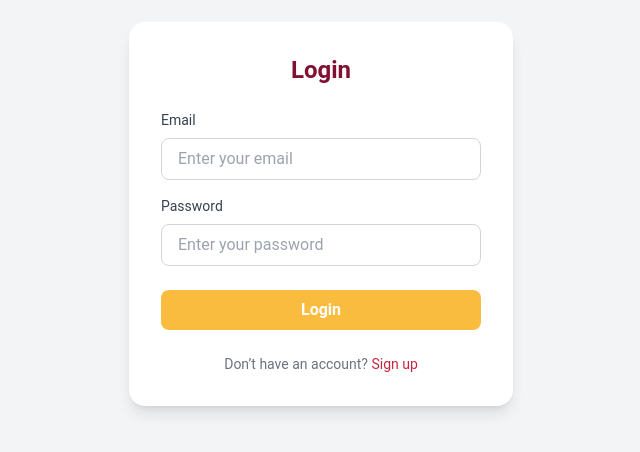
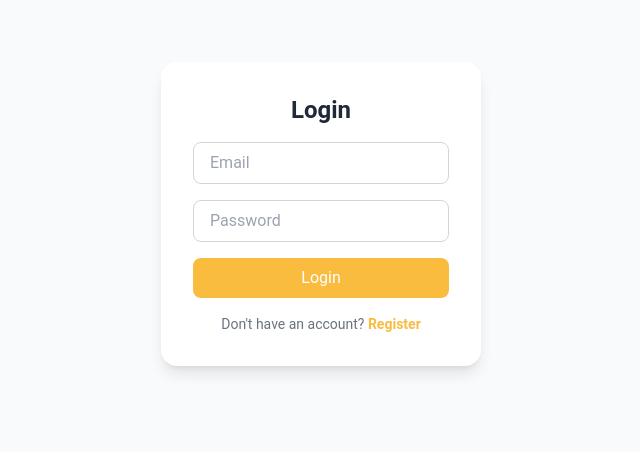
Before and after one commit to nashmglq/Budge-It-Buddy, a React (Create React App) app in the folder frontend/: page / in a window 1280 px wide. Shown: the part 186-638 px from the top of the page, without its empty margins (319-959 px from the left). Built offline with nearby package versions, Linux system fonts and the light colour scheme.

Commit message:
Feat = Login and Register page

```diff
--- a/frontend/package.json
+++ b/frontend/package.json
@@ -7,6 +7,7 @@
     "@testing-library/jest-dom": "^6.7.0",
     "@testing-library/react": "^16.3.0",
     "@testing-library/user-event": "^13.5.0",
+    "axios": "^1.11.0",
     "lucide-react": "^0.541.0",
     "react": "^19.1.1",
     "react-dom": "^19.1.1",
--- a/frontend/src/App.jsx
+++ b/frontend/src/App.jsx
@@ -1,47 +1,55 @@
-import {
-  BrowserRouter as Router,
-  Routes,
-  Route,
-  Navigate
-} from "react-router-dom";
-
+import React, { useContext } from "react";
+import { BrowserRouter as Router, Routes, Route, Navigate } from "react-router-dom";
 import { DashboardScreen } from "./screens/DashboardScreen";
 import { ExpenseScreen } from "./screens/ExpenseScreen";
 import { IncomeScreen } from "./screens/IncomeScreen";
 import { InsightScreen } from "./screens/InsightScreen";
 import UserAuthScreen from "./screens/UserAuthScreen";
+import { UserContext, UserProvider } from "./context/UserContext";
+
 
 function App() {
   return (
-    <Router>
-      <AppRoutes />
-    </Router>
+    <UserProvider>
+      <Router>
+        <Routes>
+          <Route
+            path="/"
+            element={<AuthWrapper><UserAuthScreen /></AuthWrapper>}
+          />
+          <Route
+            path="/home"
+            element={<PrivateRoute><DashboardScreen /></PrivateRoute>}
+          />
+          <Route
+            path="/expense"
+            element={<PrivateRoute><ExpenseScreen /></PrivateRoute>}
+          />
+          <Route
+            path="/income"
+            element={<PrivateRoute><IncomeScreen /></PrivateRoute>}
+          />
+          <Route
+            path="/insight"
+            element={<PrivateRoute><InsightScreen /></PrivateRoute>}
+          />
+          <Route path="*" element={<Navigate to="/" replace />} />
+        </Routes>
+      </Router>
+    </UserProvider>
   );
 }
 
-const AppRoutes = () => {
-  // Temporary fake auth flag (replace with real user logic later)
-  const isAuthenticated = false;
-
-  const PrivateRoute = ({ children }) => {
-    return isAuthenticated ? children : <Navigate to="/login" />;
-  };
-
-  return (
-    <Routes>
-      <Route path="/" element={<UserAuthScreen />} />
-      <Route path="/home" element={<DashboardScreen />} />
-      <Route path="/expense" element={<ExpenseScreen />} />
-      <Route path="/income" element={<IncomeScreen />} />
-      <Route path="/insight" element={<InsightScreen/>} />
-      <Route path="/expense" element={<ExpenseScreen />} />
-    </Routes>
-  );
+// Simple Private Route
+const PrivateRoute = ({ children }) => {
+  const { user } = useContext(UserContext);
+  return user ? children : <Navigate to="/" replace />;
 };
 
-const Root = () => {
-  const isAuthenticated = false; // stub for now
-  return isAuthenticated ? <Navigate to="/home" /> : <Navigate to="/login" />;
+// Redirect logged-in user away from login
+const AuthWrapper = ({ children }) => {
+  const { user } = useContext(UserContext);
+  return user ? <Navigate to="/home" replace /> : children;
 };
 
 export default App;
--- /dev/null
+++ b/frontend/src/context/UserContext.jsx
@@ -0,0 +1,30 @@
+import React, { createContext, useState } from "react";
+import axios from "axios";
+
+export const UserContext = createContext();
+
+export const UserProvider = ({ children }) => {
+  const [user, setUser] = useState(null);
+
+  const API = axios.create({
+    baseURL: "http://localhost:5001", // backend URL
+  });
+
+  const registerUser = async (name, email, password1, password2) => {
+    const res = await API.post("/auth/register", { name, email, password1, password2 });
+    return res.data;
+  };
+
+  const loginUser = async (email, password) => {
+    const res = await API.post("/auth/login", { email, password });
+    setUser({ email, token: res.data.success.token });
+    localStorage.setItem("token", res.data.success.token);
+    return res.data;
+  };
+
+  return (
+    <UserContext.Provider value={{ user, registerUser, loginUser }}>
+      {children}
+    </UserContext.Provider>
+  );
+};
--- a/frontend/src/screens/UserAuthScreen.jsx
+++ b/frontend/src/screens/UserAuthScreen.jsx
@@ -1,53 +1,100 @@
-import React from "react";
+import React, { useState, useContext } from "react";
+import { UserContext } from "../context/UserContext";
 
-function UserAuthScreen() {
+export default function UserAuthScreen() {
+  const { loginUser, registerUser } = useContext(UserContext);
+  const [isRegister, setIsRegister] = useState(false);
+  const [form, setForm] = useState({ name: "", email: "", password1: "", password2: "" });
+  const [loading, setLoading] = useState(false);
+  const [error, setError] = useState("");
+
+  const handleChange = (e) => setForm({ ...form, [e.target.name]: e.target.value });
+
+  const handleSubmit = async (e) => {
+    e.preventDefault();
+    setLoading(true);
+    setError("");
+
+    try {
+      if (isRegister) {
+        await registerUser(form.name, form.email, form.password1, form.password2);
+        setIsRegister(false);
+      } else {
+        await loginUser(form.email, form.password1);
+      }
+    } catch (err) {
+      setError(err.response?.data?.error || "Something went wrong");
+    } finally {
+      setLoading(false);
+    }
+  };
+
   return (
-    <div className="h-screen flex items-center justify-center bg-gray-100 dark:bg-gray-900">
-      <div className="bg-white p-8 rounded-2xl shadow-lg w-96">
-
-        <h1 className="text-2xl font-bold text-dark mb-6 text-center">
-          Login
+    <div className="h-screen flex items-center justify-center bg-gray-50 dark:bg-gray-900">
+      <div className="bg-white dark:bg-gray-800 p-8 rounded-2xl shadow-lg w-80">
+        <h1 className="text-2xl font-bold text-gray-800 dark:text-gray-100 mb-4 text-center">
+          {isRegister ? "Register" : "Login"}
         </h1>
 
-        <div className="mb-4">
-          <label className="block text-gray-700 mb-2 text-sm">Email</label>
+        {error && <p className="text-red-500 text-sm mb-2">{error}</p>}
+
+        <form onSubmit={handleSubmit} className="space-y-4">
+          {isRegister && (
+            <input
+              type="text"
+              name="name"
+              placeholder="Name"
+              value={form.name}
+              onChange={handleChange}
+              className="w-full px-4 py-2 rounded-lg border border-gray-300 focus:outline-none focus:ring focus:ring-primary"
+            />
+          )}
           <input
             type="email"
-            placeholder="Enter your email"
-            className="w-full px-4 py-2 border border-gray-300 rounded-lg focus:ring-2
-                       focus:ring-primary focus:outline-none"
+            name="email"
+            placeholder="Email"
+            value={form.email}
+            onChange={handleChange}
+            className="w-full px-4 py-2 rounded-lg border border-gray-300 focus:outline-none focus:ring focus:ring-primary"
           />
-        </div>
-
-
-        <div className="mb-6">
-          <label className="block text-gray-700 mb-2 text-sm">Password</label>
           <input
             type="password"
-            placeholder="Enter your password"
-            className="w-full px-4 py-2 border border-gray-300 rounded-lg focus:ring-2
-                       focus:ring-primary focus:outline-none"
+            name="password1"
+            placeholder="Password"
+            value={form.password1}
+            onChange={handleChange}
+            className="w-full px-4 py-2 rounded-lg border border-gray-300 focus:outline-none focus:ring focus:ring-primary"
           />
-        </div>
+          {isRegister && (
+            <input
+              type="password"
+              name="password2"
+              placeholder="Confirm Password"
+              value={form.password2}
+              onChange={handleChange}
+              className="w-full px-4 py-2 rounded-lg border border-gray-300 focus:outline-none focus:ring focus:ring-primary"
+            />
+          )}
 
+          <button
+            type="submit"
+            disabled={loading}
+            className="w-full py-2 px-4 bg-primary text-white rounded-lg hover:bg-primary/80 transition"
+          >
+            {loading ? "Please wait..." : isRegister ? "Register" : "Login"}
+          </button>
+        </form>
 
-        <button
-          className="w-full bg-primary hover:bg-secondary text-white font-semibold py-2 px-4
-                     rounded-lg transition"
-        >
-          Login
-        </button>
-
-
-        <p className="text-sm text-gray-500 mt-6 text-center">
-          Don’t have an account?{" "}
-          <a href="#" className="text-accent hover:underline">
-            Sign up
-          </a>
+        <p className="text-sm mt-4 text-center text-gray-500 dark:text-gray-400">
+          {isRegister ? "Already have an account?" : "Don't have an account?"}{" "}
+          <button
+            onClick={() => setIsRegister(!isRegister)}
+            className="text-primary font-semibold"
+          >
+            {isRegister ? "Login" : "Register"}
+          </button>
         </p>
       </div>
     </div>
   );
 }
-
-export default UserAuthScreen;
```
Also changed, not shown: 1 other file (tests, documents, lock files or other folders).
